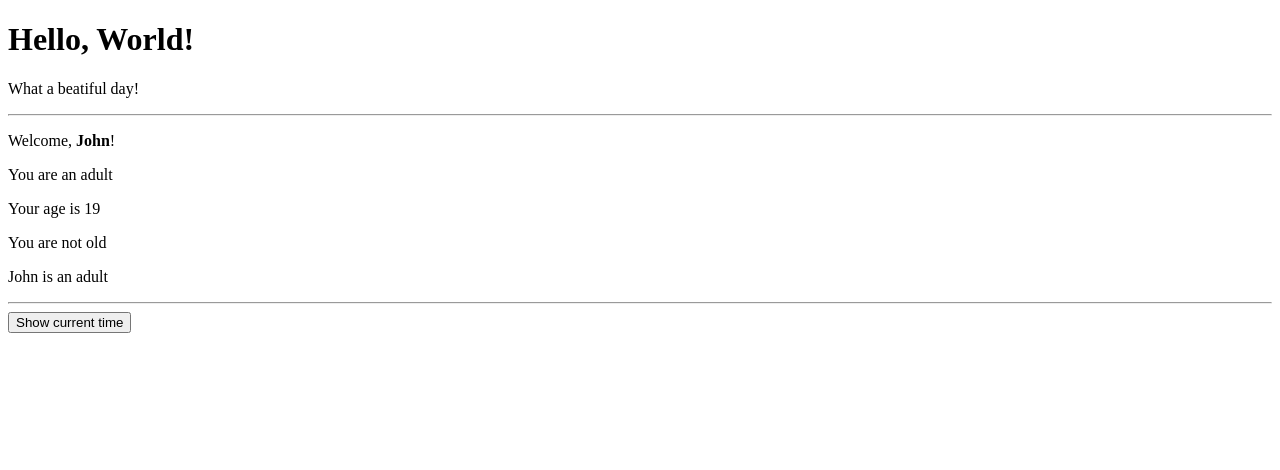
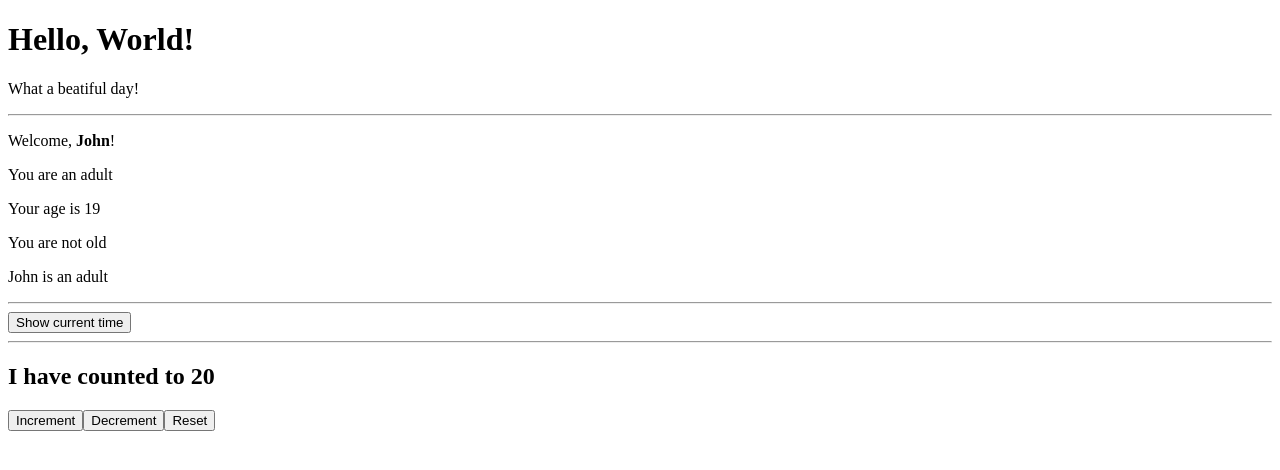
Before and after one commit to NicolasPapappicco/ESERCIZI, a React (Vite) app in the folder React/my-app/: page / in a window 1280 px wide. Shown: the top 470 px of the page. Built offline with nearby package versions, Linux system fonts and the light colour scheme.

Commit message:
es state

```diff
--- a/React/my-app/src/App.jsx
+++ b/React/my-app/src/App.jsx
@@ -1,6 +1,7 @@
 import { HelloWorld } from "./HelloWorld";
 import { Welcome } from "./Welcome";
 import { AlertClock } from "./AlertClock";
+import { Counter } from "./Counter";
 
 export function App() {
     return (
@@ -10,6 +11,8 @@ export function App() {
             <Welcome name="John" age={19}/>
             <hr />
             <AlertClock/>
+            <hr />
+            <Counter initialValue={20} incrementAmount={2}/>
         </div>
     )
 }
--- /dev/null
+++ b/React/my-app/src/Counter.jsx
@@ -0,0 +1,27 @@
+import { useState } from "react"
+import { CounterDisplay } from "./CounterDisplay"
+
+// initialValue avrà come valore 0 se non viene passato nessun parametro alla funzione
+export function Counter({ initialValue = 0, incrementAmount = 1 }) {
+    const [ counter, setCounter ] = useState(initialValue)
+
+    function handleCounterIncrement() {
+        // setCounter(counter + 1) Non aggiorna immediatamente il counter e quindi non si può lavorare sul valore modificato
+        setCounter((c) => c + incrementAmount)
+    }
+    function handleCounterDecrement() {
+        setCounter((c) => c - incrementAmount)
+    }
+    function handleCounterReset() {
+        setCounter(initialValue)
+    }
+
+    return (
+        <div>
+            <CounterDisplay counter={counter}/>
+            <button onClick={handleCounterIncrement}>Increment</button>
+            <button onClick={handleCounterDecrement}>Decrement</button>
+            <button onClick={handleCounterReset}>Reset</button>
+        </div>
+    )
+}
--- /dev/null
+++ b/React/my-app/src/CounterDisplay.jsx
@@ -0,0 +1,3 @@
+export function CounterDisplay({ counter }) {
+    return <h2>I have counted to {counter}</h2>
+}
```
